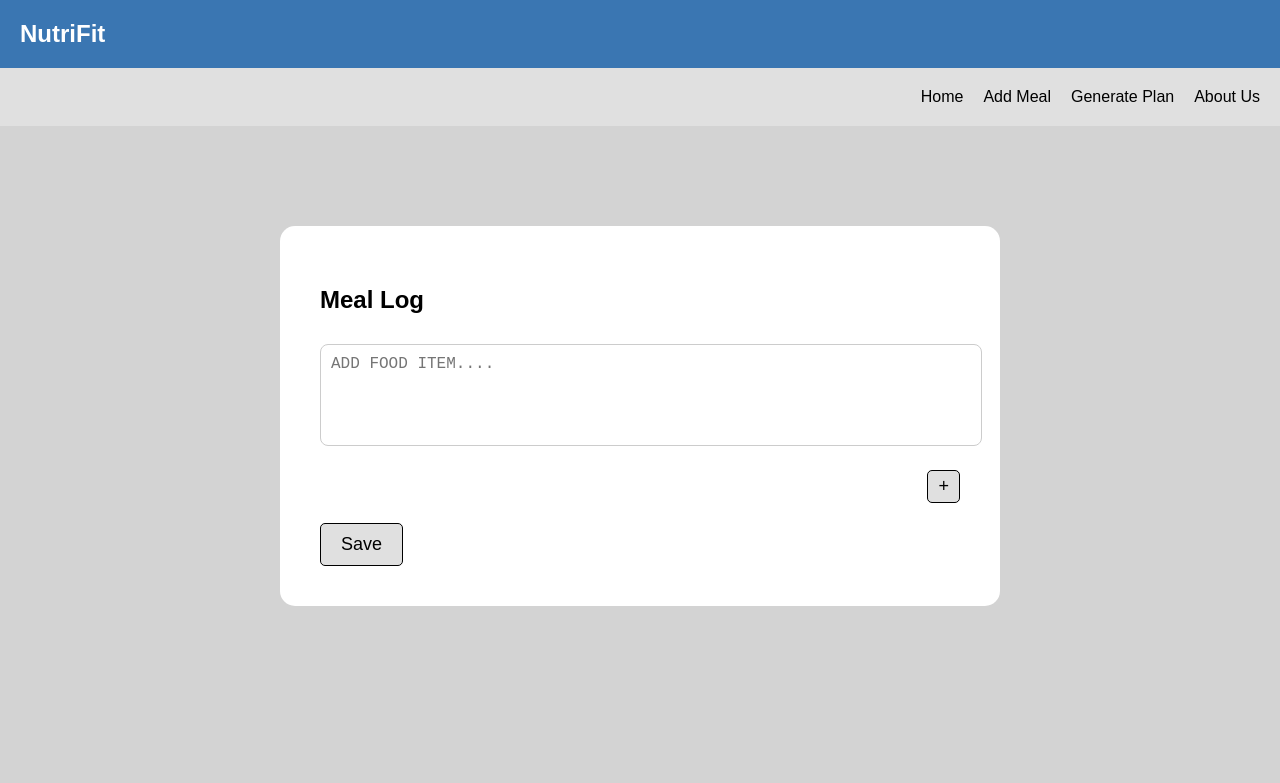
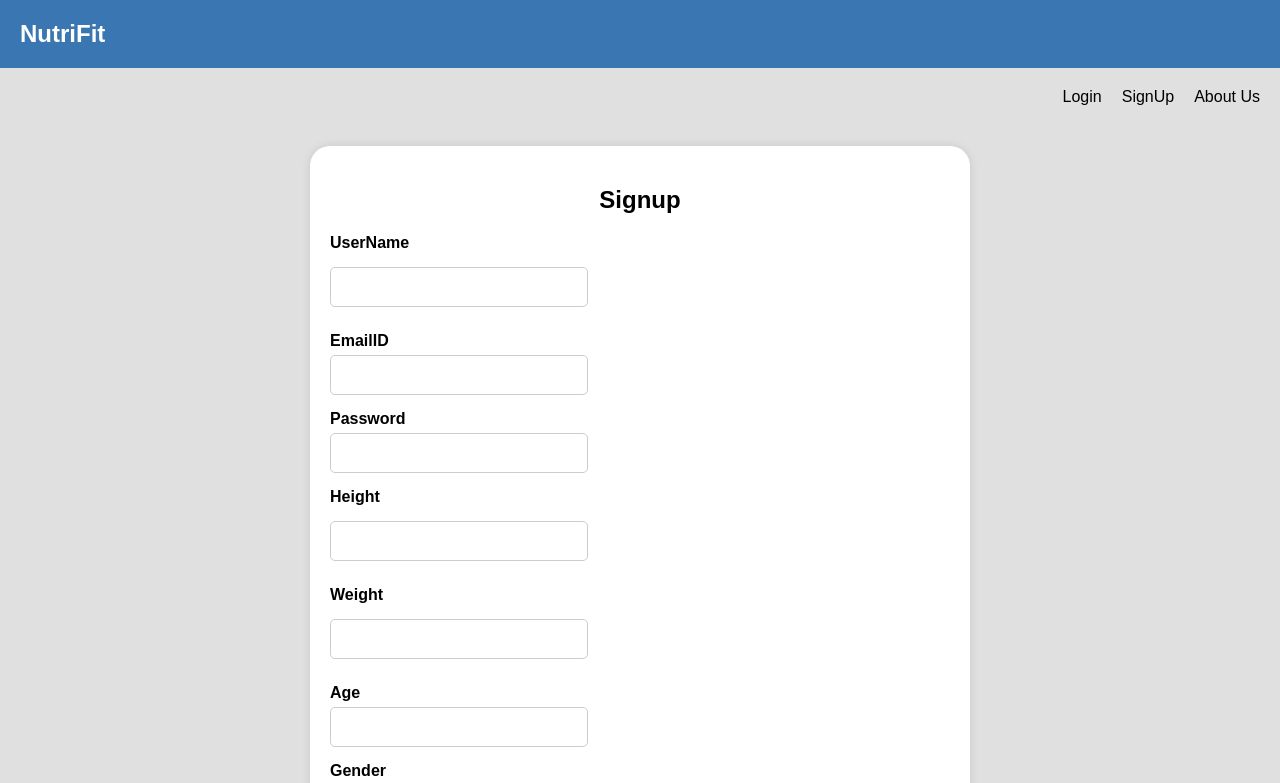
Before and after one commit to phaniteja25/NutriFit, a React (Create React App) app in the folder frontend/: page / in a window 1280 px wide. Shown: the top 783 px of the page. Built offline with nearby package versions, Linux system fonts and the light colour scheme.

Commit message:
Signup Api Implemented with alert

```diff
--- a/frontend/package.json
+++ b/frontend/package.json
@@ -8,7 +8,7 @@
     "@testing-library/user-event": "^13.5.0",
     "react": "^18.3.1",
     "react-dom": "^18.3.1",
-    "react-scripts": "5.0.1",
+    "react-scripts": "^5.0.1",
     "web-vitals": "^2.1.4"
   },
   "scripts": {
--- a/frontend/src/App.js
+++ b/frontend/src/App.js
@@ -1,22 +1,23 @@
+import React from 'react';
 import './App.css';
-/* import Login from './Components/Login';
+import Login from './Components/Login';
 import Signup from './Components/Signup';
-import SignupNavbar from './Components/SignupNavbar'; */
+import SignupNavbar from './Components/SignupNavbar';
 import Navbar from './Components/Navbar';
-/* import UserProfile from './Components/UserProfile';
-import MealGenerator from './Components/MealGenerator'; */
+import UserProfile from './Components/UserProfile';
+import MealGenerator from './Components/MealGenerator';
 import MealLoging from './Components/MealLoging';
 
 function App() {
   return (
     <>
-{/*     <SignupNavbar></SignupNavbar>
-    <Signup></Signup>
-    <Login></Login> */}
-    <Navbar></Navbar>
-    <MealLoging></MealLoging>
-{/*     <MealGenerator></MealGenerator>
-    <UserProfile></UserProfile> */}
+      <SignupNavbar></SignupNavbar>
+      <Signup></Signup>
+      {/* <Login></Login>
+      <Navbar />
+      <MealLoging /> */}
+      {/* <MealGenerator></MealGenerator>
+      <UserProfile></UserProfile> */}
     </>
   );
 }
--- a/frontend/src/Components/Signup.jsx
+++ b/frontend/src/Components/Signup.jsx
@@ -21,9 +21,41 @@ const Signup = () => {
         }));
     };
 
-    const handleSubmit = (e) => {
+    const handleSubmit = async (e) => {
         e.preventDefault();
-        console.log('Form Submitted:', formData);
+        // Construct the payload for the API
+        const requestData = {
+            username: formData.username,
+            email: formData.email,
+            password: formData.password,
+            height: parseFloat(formData.height),  // Convert to float (double precision)
+            weight: parseFloat(formData.weight),  // Convert to float (double precision)
+            age: parseInt(formData.age, 10),      // Convert age to an integer
+            gender: formData.gender.toLowerCase(), // Assuming API expects lowercase gender
+            activity_level: formData.activityLevel,
+            goal: formData.goal
+        };
+
+        try {
+            // Send a POST request to the signup API
+            const response = await fetch('http://localhost:8080/user/signup', {
+                method: 'POST',
+                headers: {
+                    'Content-Type': 'application/json'
+                },
+                body: JSON.stringify(requestData)
+            });
+
+            if (response.ok) {
+                alert('Signup successful!'); // Show success alert
+                // Handle successful signup (e.g., redirect to login page or show success message)
+            } else {
+                const errorMessage = await response.text(); // Get the plain text response
+                alert(`Signup failed: ${errorMessage}`); // Show error alert with message from server
+            }
+        } catch (error) {
+            alert(`An error occurred: ${error.message}`); // Show alert for unexpected errors
+        }
     };
 
     return (
@@ -133,7 +165,7 @@ const Signup = () => {
                             <option value="Gain Weight">Gain Weight</option>
                         </select>
                     </div>
-                    <button className='s-btn' type="submit">SignIn</button>
+                    <button className='s-btn' type="submit">SignUp</button>
                 </form>
             </div>
         </div>
```
Also changed, not shown: 1 other file (tests, documents, lock files or other folders).
